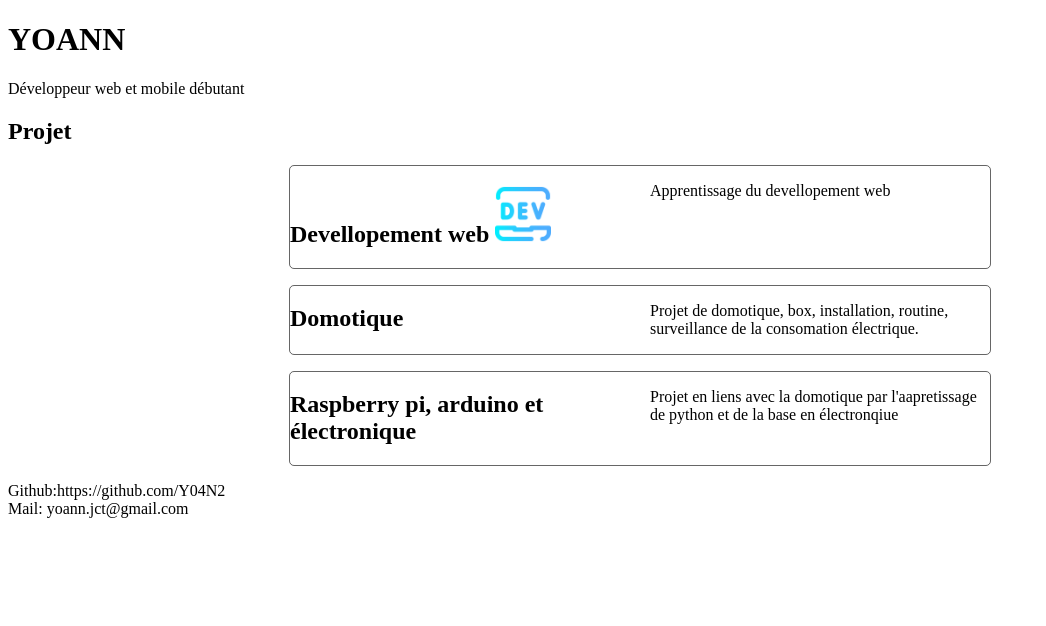
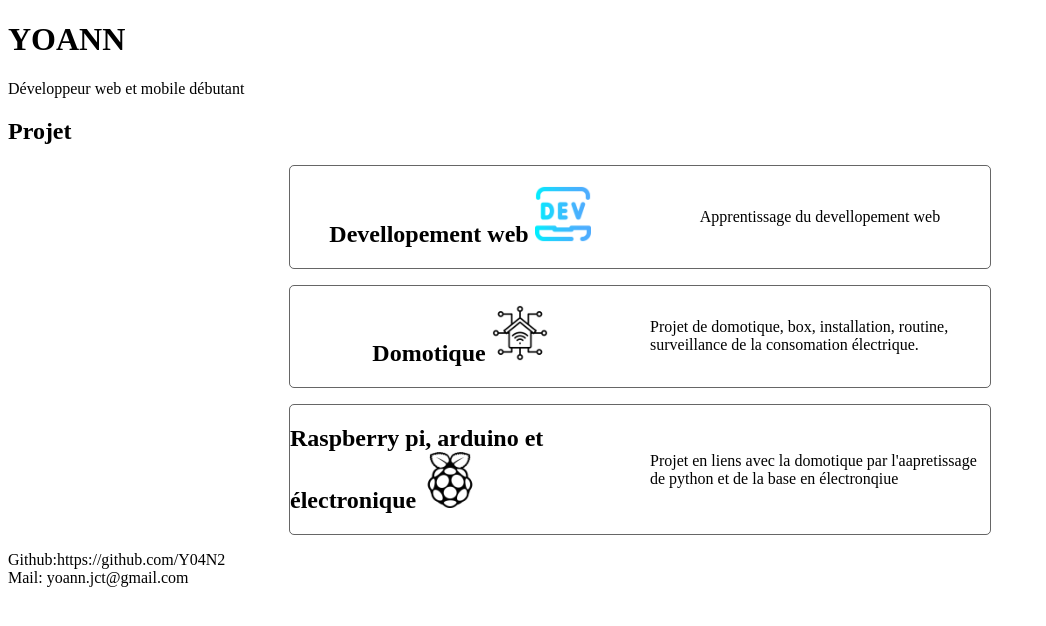
Before and after one commit to Y04N2/Portfolio, a plain HTML site: page index.html in a window 1280 px wide. Shown: the whole page, without its empty margins (0-1046 px from the left). Drawn offline with Linux system fonts and the light colour scheme.

Commit message:
css et logo

```diff
--- a/index.html
+++ b/index.html
@@ -16,7 +16,7 @@
       <h1>Projet</h1>
       <div class="card">
          <h2>Devellopement web
-            <img src="dev.png" alt="logo" width="56px"/>
+            <img class="logo" src="dev.png" alt="logo"/>
          </h2>
          <p>
             Apprentissage du devellopement web
@@ -24,12 +24,12 @@
       </div>
 
       <div class="card">
-         <h2>Domotique</h2>
+         <h2>Domotique <img class= "logo" src="domotique.png" alt="logo"/> </h2>
          <p>Projet de domotique, box, installation, routine, surveillance de la consomation électrique.</p>
       </div>
 
       <div class="card">
-         <h2>Raspberry pi, arduino et électronique</h2>
+         <h2>Raspberry pi, arduino et électronique <img class="logo" src="raspberry-pi.png" alt="logo" /> </h2>
          <p>Projet en liens avec la domotique par l'aapretissage de python et de la base en électronqiue</p>
       </div>
 
--- a/style.css
+++ b/style.css
@@ -6,8 +6,16 @@
    display: grid;
    grid-template-columns: repeat(auto-fill, minmax(230px, 1fr));
    grid-gap: 20px;
+   justify-items: center;
+   align-items: center;
+
 }
-.img {
+.logo{
    height: auto ;
-   max-width: 100%;
+   width: 56px;
 }
+
+
+.section.projet{
+   display: flex;
+}
```
Also changed, not shown: arduino.png (added), domotique.png (added), raspberry-pi.png (added), 1 other file.
